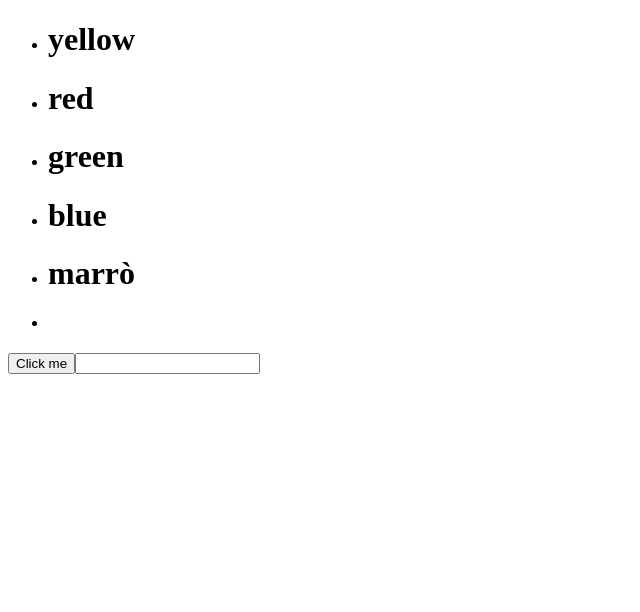
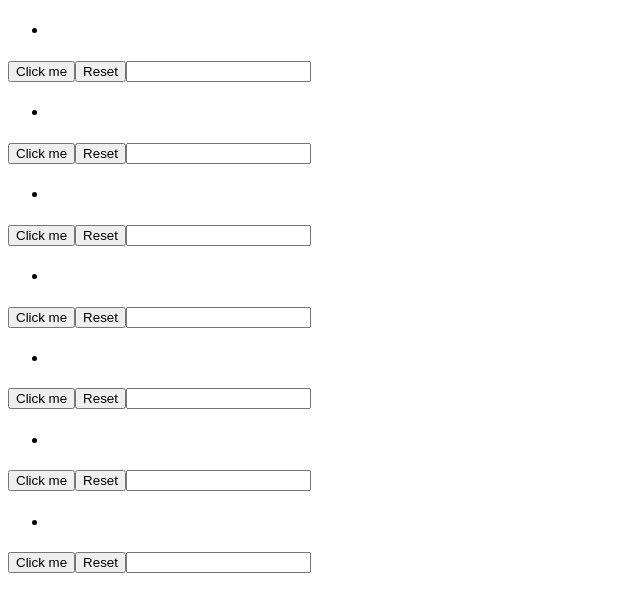
Before and after one commit to ElioFlipper/Forms-Lists-StylingCarmeloSanfratello, a React (Vite) app in the folder ControlledForms/: page / in a window 1280 px wide. Shown: the top 612 px of the page, without its empty margins (0-640 px from the left). Built offline with nearby package versions, Linux system fonts and the light colour scheme.

Commit message:
lists State2

```diff
--- a/ControlledForms/src/App.jsx
+++ b/ControlledForms/src/App.jsx
@@ -7,15 +7,8 @@ import { ToDoList } from "./ListsAndState";
 export function App() {
   return (
     <div>
-      <Colors colors={[
-        {id:1, name:"yellow"},
-        {id:2, name:"red"},
-        {id:3, name:"green"},
-        {id:4, name:"blue"},
-        {id:5, name:"marrò"},
-      ]}/>
 
-      <ToDoList />
+      <ToDoList todos={["","","","","","",""]}/>
     </div>
   )
 }
--- a/ControlledForms/src/ListsAndState.jsx
+++ b/ControlledForms/src/ListsAndState.jsx
@@ -1,29 +1,48 @@
 import { useState } from "react"
 
-export function ToDoList(){
+function ToDo() {
 
     const [todos, setTodos] = useState([])
     const [input, setInput] = useState("")
 
-    function handlePush(event){
+    function handlePush(event) {
+        event.preventDefault()
         setTodos([...todos, input])
+    }
+
+
+    function handleInputChange(event) {
+        event.preventDefault()
+        setInput(event.target.value)
+    }
+
+    function handleReset(event) {
         setInput("")
     }
 
-    function handleInputChange(event){
-        setInput(event.target.value)
-    }
-
-
-    return(
+    return (
+        <form>
         <div>
             <ul>
                 <li>
                     <h1>{todos}</h1>
                 </li>
             </ul>
-            <button onClick={handlePush}>Click me</button>
+            <button name = "OnClick" onClick={handlePush} >Click me</button>
+            <button name = "Reset" onClick={handleReset}>Reset</button>
             <input onChange={handleInputChange} />
+        </div>
+        </form>
+    )
+
+}
+
+export function ToDoList({ todos }) {
+    return (
+        <div>
+            {todos.map((item) => (
+                <ToDo key={item} item={item} />
+            ))}
         </div>
     )
 }
```
